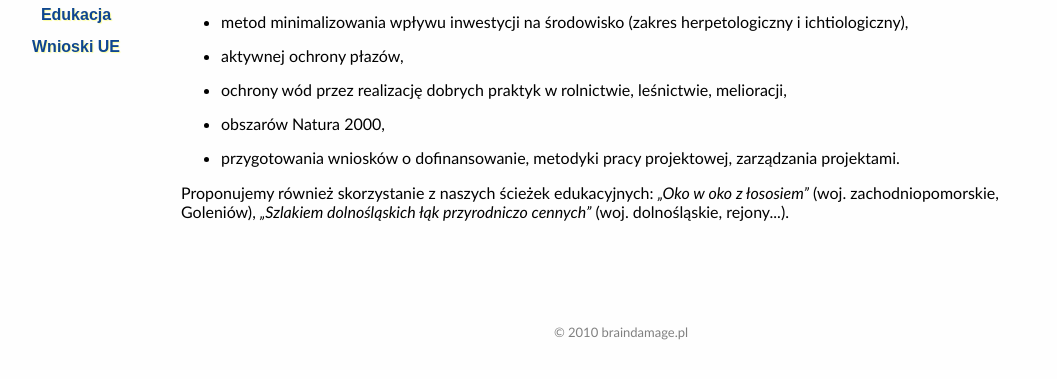
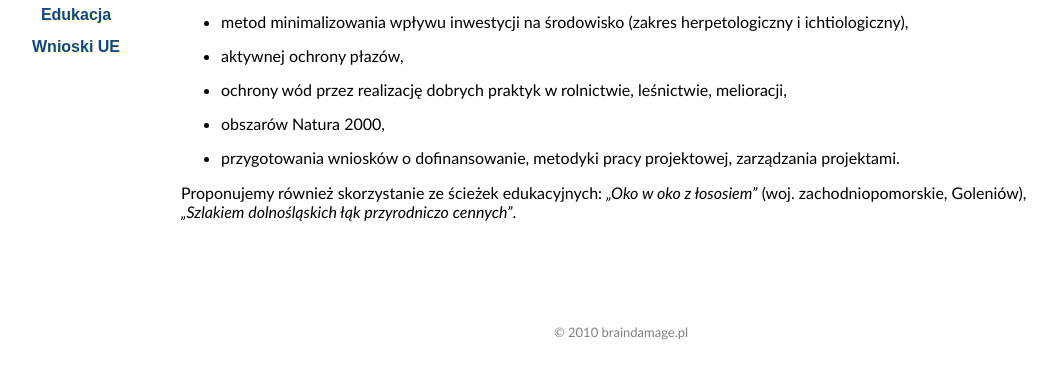
Before and after one commit to flojdek/lacerta, a Python web app: template oferta/templates/edukacja.html in a window 1280 px wide. Shown: the part 246-625 px from the top of the page, without its empty margins (19-1076 px from the left). Run offline with Jinja, Linux system fonts and the light colour scheme; the template is opened without the code that fills it, so the values that code supplies are empty.

Commit message:
usunięcie "naszych"

```diff
--- a/oferta/templates/edukacja.html
+++ b/oferta/templates/edukacja.html
@@ -12,6 +12,6 @@
 <li>przygotowania wniosków o dofinansowanie, metodyki pracy projektowej, zarządzania projektami.</li>
 </ul>
 
-<p>Proponujemy również skorzystanie z naszych ścieżek edukacyjnych: <em>„Oko w oko z łososiem”</em> (woj. zachodniopomorskie, Goleniów),
-<em>„Szlakiem dolnośląskich łąk przyrodniczo cennych”</em> (woj. dolnośląskie, rejony...).
+<p>Proponujemy również skorzystanie ze ścieżek edukacyjnych: <em>„Oko w oko z łososiem”</em> (woj. zachodniopomorskie, Goleniów),
+<em>„Szlakiem dolnośląskich łąk przyrodniczo cennych”</em>.
 {% endblock %}
```
